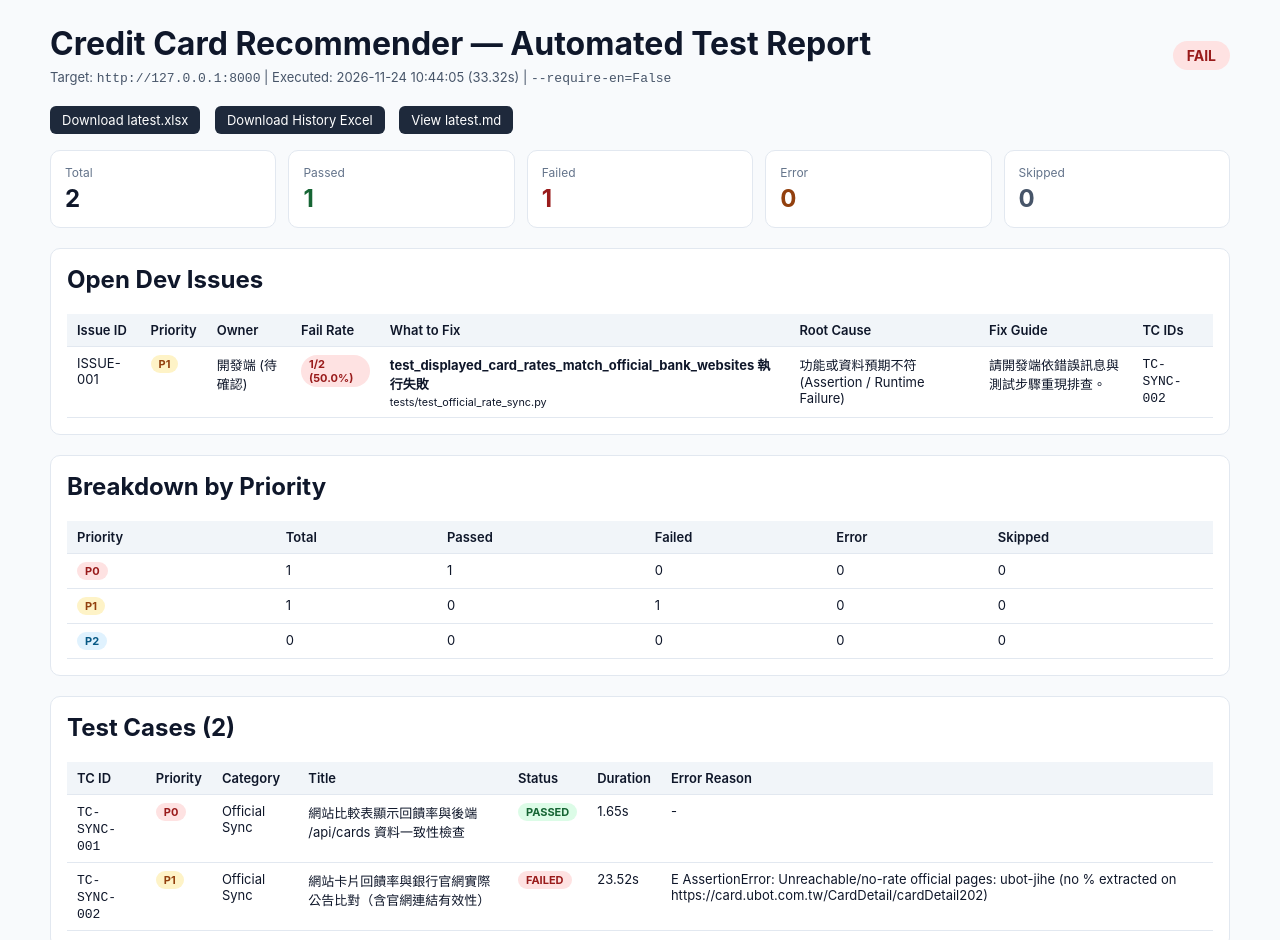
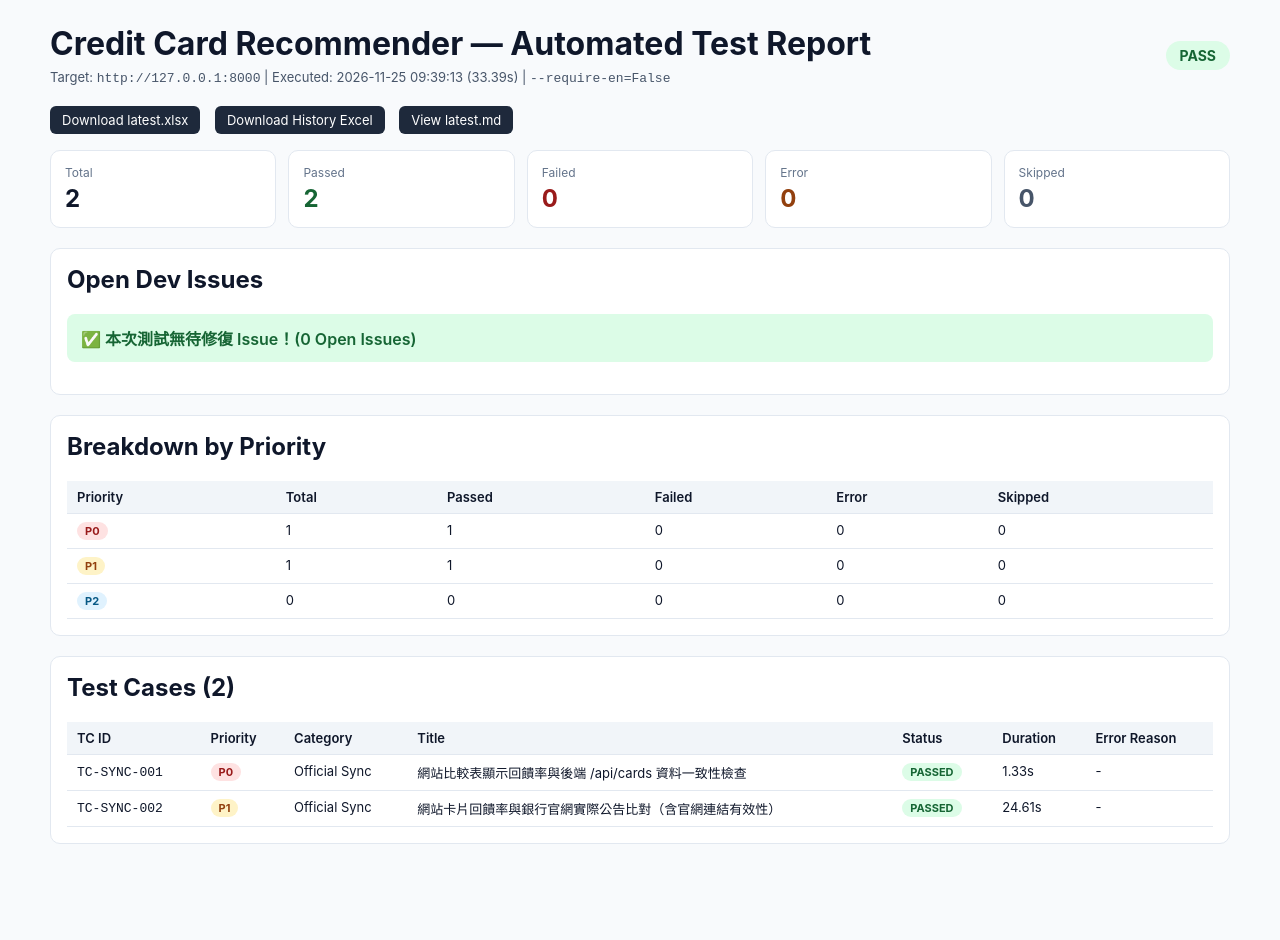
Before and after one commit to huangyj915/credit_card_test, a plain HTML site: page index.html in a window 1280 px wide. Shown: the top 940 px of the page. After the commit the page ends 888 px from the top, so only its background shows below. Drawn offline with Linux system fonts and the light colour scheme.

Commit message:
deploy: 7641518d8cf95ebf792d3b963b2eef4e486f6b55

```diff
--- a/index.html
+++ b/index.html
@@ -37,10 +37,10 @@
       <div>
         <h1 style="margin:0 0 6px;">Credit Card Recommender — Automated Test Report</h1>
         <div style="font-size:13px;color:#475569;">
-          Target: <code>http://127.0.0.1:8000</code> | Executed: 2026-11-24 10:44:05 (33.32s) | <code>--require-en=False</code>
+          Target: <code>http://127.0.0.1:8000</code> | Executed: 2026-11-25 09:39:13 (33.39s) | <code>--require-en=False</code>
         </div>
       </div>
-      <span class="badge badge-fail">FAIL</span>
+      <span class="badge badge-pass">PASS</span>
     </header>
 
     <div class="downloads" style="margin-bottom:16px;">
@@ -51,22 +51,22 @@
 
     <div class="cards">
       <div class="card"><div class="k">Total</div><div class="v">2</div></div>
-      <div class="card"><div class="k">Passed</div><div class="v" style="color:#166534;">1</div></div>
-      <div class="card"><div class="k">Failed</div><div class="v" style="color:#991b1b;">1</div></div>
+      <div class="card"><div class="k">Passed</div><div class="v" style="color:#166534;">2</div></div>
+      <div class="card"><div class="k">Failed</div><div class="v" style="color:#991b1b;">0</div></div>
       <div class="card"><div class="k">Error</div><div class="v" style="color:#92400e;">0</div></div>
       <div class="card"><div class="k">Skipped</div><div class="v" style="color:#475569;">0</div></div>
     </div>
 
     <div class="panel">
       <h2 style="margin-top:0;">Open Dev Issues</h2>
-      <table><thead><tr><th>Issue ID</th><th>Priority</th><th>Owner</th><th>Fail Rate</th><th>What to Fix</th><th>Root Cause</th><th>Fix Guide</th><th>TC IDs</th></tr></thead><tbody><tr><td>ISSUE-001</td><td><span class='pill prio-p1'>P1</span></td><td>開發端 (待確認)</td><td><span class='pill st-failed'>1/2 (50.0%)</span></td><td><strong>test_displayed_card_rates_match_official_bank_websites 執行失敗</strong><br><small>tests/test_official_rate_sync.py</small></td><td>功能或資料預期不符 (Assertion / Runtime Failure)</td><td>請開發端依錯誤訊息與測試步驟重現排查。</td><td><code>TC-SYNC-002</code></td></tr></tbody></table>
+      <p class='ok-box'>✅ 本次測試無待修復 Issue！(0 Open Issues)</p>
     </div>
 
     <div class="panel">
       <h2 style="margin-top:0;">Breakdown by Priority</h2>
       <table>
         <thead><tr><th>Priority</th><th>Total</th><th>Passed</th><th>Failed</th><th>Error</th><th>Skipped</th></tr></thead>
-        <tbody><tr><td><span class='pill prio-p0'>P0</span></td><td>1</td><td>1</td><td>0</td><td>0</td><td>0</td></tr><tr><td><span class='pill prio-p1'>P1</span></td><td>1</td><td>0</td><td>1</td><td>0</td><td>0</td></tr><tr><td><span class='pill prio-p2'>P2</span></td><td>0</td><td>0</td><td>0</td><td>0</td><td>0</td></tr></tbody>
+        <tbody><tr><td><span class='pill prio-p0'>P0</span></td><td>1</td><td>1</td><td>0</td><td>0</td><td>0</td></tr><tr><td><span class='pill prio-p1'>P1</span></td><td>1</td><td>1</td><td>0</td><td>0</td><td>0</td></tr><tr><td><span class='pill prio-p2'>P2</span></td><td>0</td><td>0</td><td>0</td><td>0</td><td>0</td></tr></tbody>
       </table>
     </div>
 
@@ -74,7 +74,7 @@
       <h2 style="margin-top:0;">Test Cases (2)</h2>
       <table>
         <thead><tr><th>TC ID</th><th>Priority</th><th>Category</th><th>Title</th><th>Status</th><th>Duration</th><th>Error Reason</th></tr></thead>
-        <tbody><tr><td><code>TC-SYNC-001</code></td><td><span class='pill prio-p0'>P0</span></td><td>Official Sync</td><td>網站比較表顯示回饋率與後端 /api/cards 資料一致性檢查</td><td><span class='pill st-passed'>PASSED</span></td><td>1.65s</td><td>-</td></tr><tr><td><code>TC-SYNC-002</code></td><td><span class='pill prio-p1'>P1</span></td><td>Official Sync</td><td>網站卡片回饋率與銀行官網實際公告比對（含官網連結有效性）</td><td><span class='pill st-failed'>FAILED</span></td><td>23.52s</td><td>E   AssertionError: Unreachable/no-rate official pages: ubot-jihe (no % extracted on https://card.ubot.com.tw/CardDetail/cardDetail202)</td></tr></tbody>
+        <tbody><tr><td><code>TC-SYNC-001</code></td><td><span class='pill prio-p0'>P0</span></td><td>Official Sync</td><td>網站比較表顯示回饋率與後端 /api/cards 資料一致性檢查</td><td><span class='pill st-passed'>PASSED</span></td><td>1.33s</td><td>-</td></tr><tr><td><code>TC-SYNC-002</code></td><td><span class='pill prio-p1'>P1</span></td><td>Official Sync</td><td>網站卡片回饋率與銀行官網實際公告比對（含官網連結有效性）</td><td><span class='pill st-passed'>PASSED</span></td><td>24.61s</td><td>-</td></tr></tbody>
       </table>
     </div>
   </div>
```
Also changed, not shown: 3 other files.
